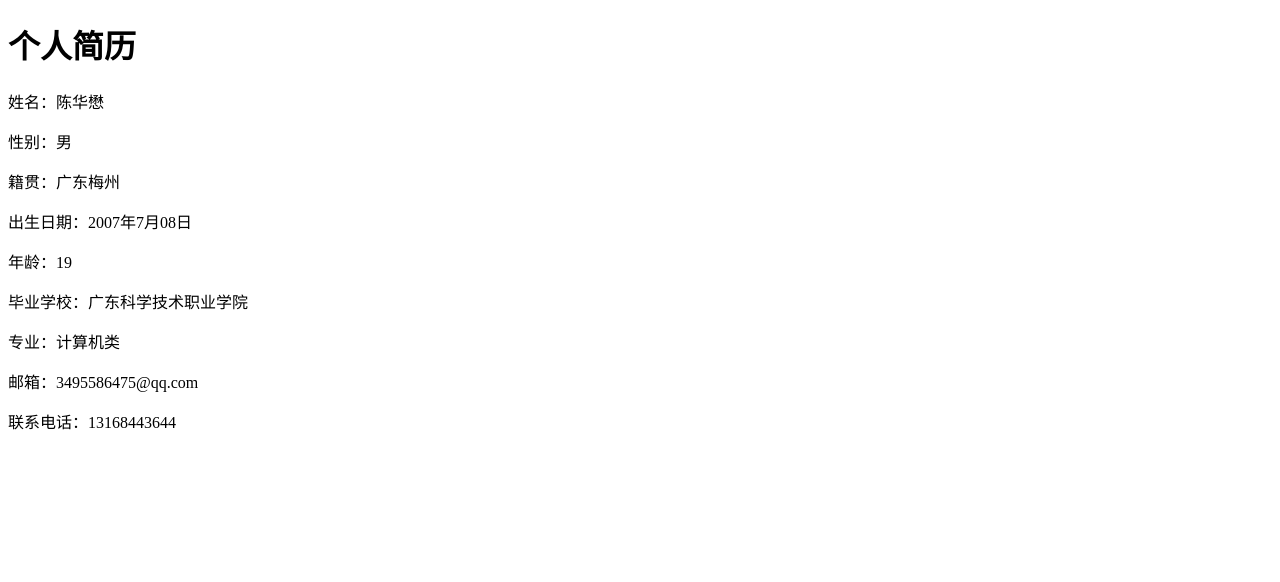
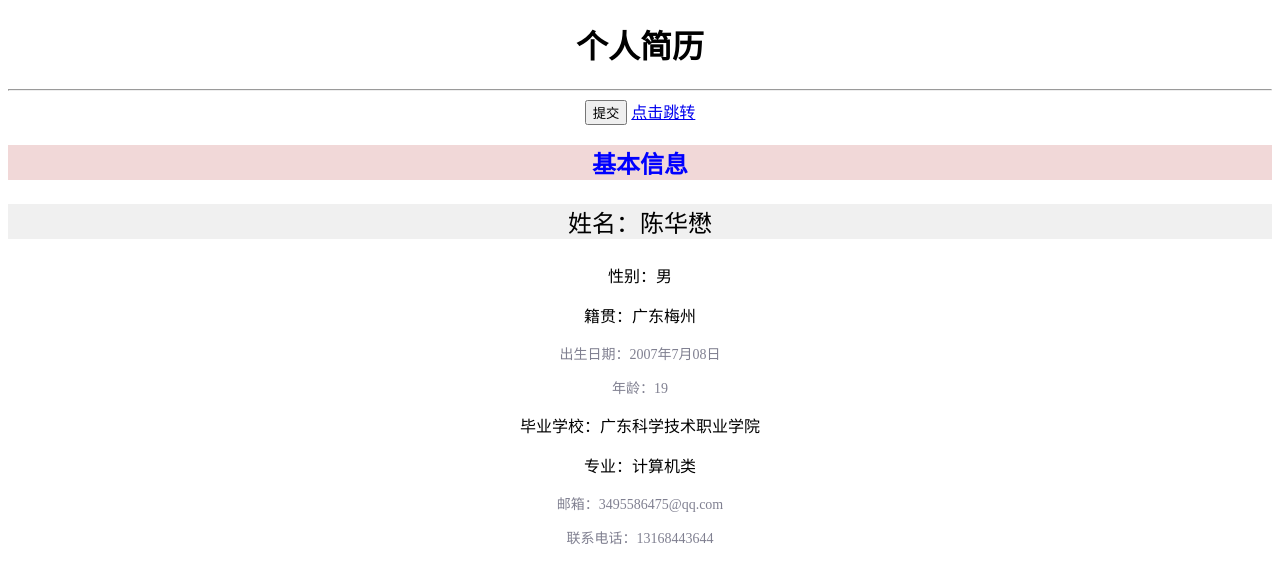
Before and after one commit to GingIC/ChenHuaMao_resume_20260909, a plain HTML site: page index.html in a window 1280 px wide. Drawn offline with Linux system fonts and the light colour scheme.

Commit message:
更新简历内容

```diff
--- /dev/null
+++ b/index.css
@@ -0,0 +1,4 @@
+h2{
+    color:blue;
+    background-color: #f1d8d8;
+}
--- a/index.html
+++ b/index.html
@@ -4,17 +4,46 @@
     <meta charset="UTF-8">
     <meta name="viewport" content="width=device-width, initial-scale=1.0">
     <title>个人简历</title>
+    <style>
+        body{
+            text-align: center;
+        }
+
+        .class1{
+            color:rgb(128, 128, 145);
+          font-size:14px
+        }
+
+        #name{
+            font-size:24px;
+            background-color: #f0f0f0;
+        }
+     </style>
+    <link rel="stylesheet" href="./index.css">
+     <script>
+        console.log("!-- 内嵌式引入javascript --")
+        let i = 0
+        const timer = setInterval(() => {
+            console.log(i)
+            i++
+        }, 1000)
+    </script>
+     <script src="./j1.js" type="text/javascript"></script>
 </head>
 <body>
     <h1>个人简历</h1>
-    <p>姓名：陈华懋</p>
+    <hr>
+    <input type="button" value="提交" onclick="alert('提交警告')">
+    <a href="javascript:confirm('确认跳转吗？')">点击跳转</a>
+    <h2>基本信息</h2>
+    <p id="name">姓名：陈华懋</p>
     <p>性别：男</p>
     <p>籍贯：广东梅州</p>
-    <p>出生日期：2007年7月08日</p>
-    <p>年龄：19</p>
+    <p class="class1">出生日期：2007年7月08日</p>
+    <p class="class1">年龄：19</p>
     <p>毕业学校：广东科学技术职业学院</p>
     <p>专业：计算机类</p>
-    <p>邮箱：3495586475@qq.com</p>
-    <p>联系电话：13168443644</p>
+    <p class="class1">邮箱：3495586475@qq.com</p>
+    <p class="class1">联系电话：13168443644</p>
 </body>
 </html>
--- /dev/null
+++ b/j1.js
@@ -0,0 +1,2 @@
+// alert("外链式引入javascript")
+console.log("外链式引入javascript")
```
